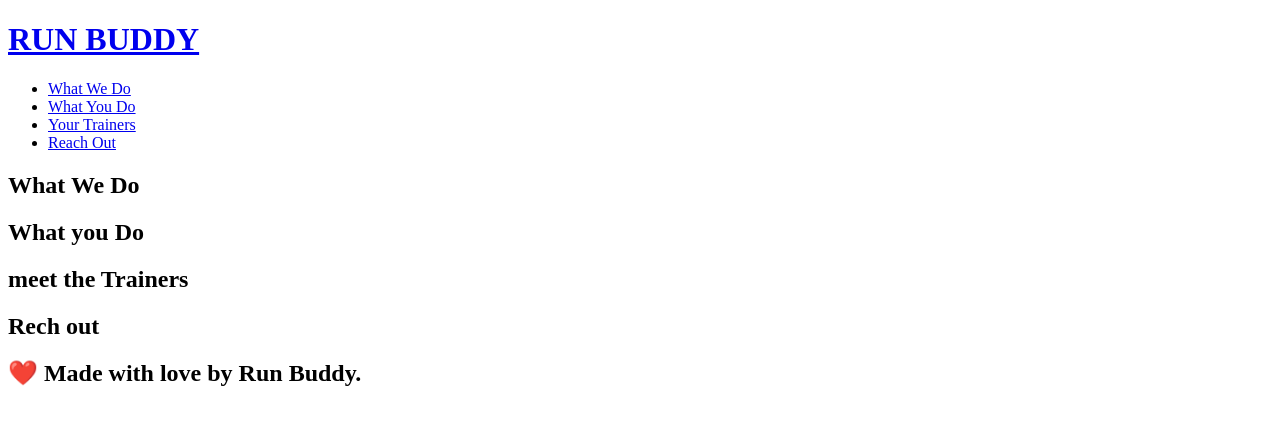
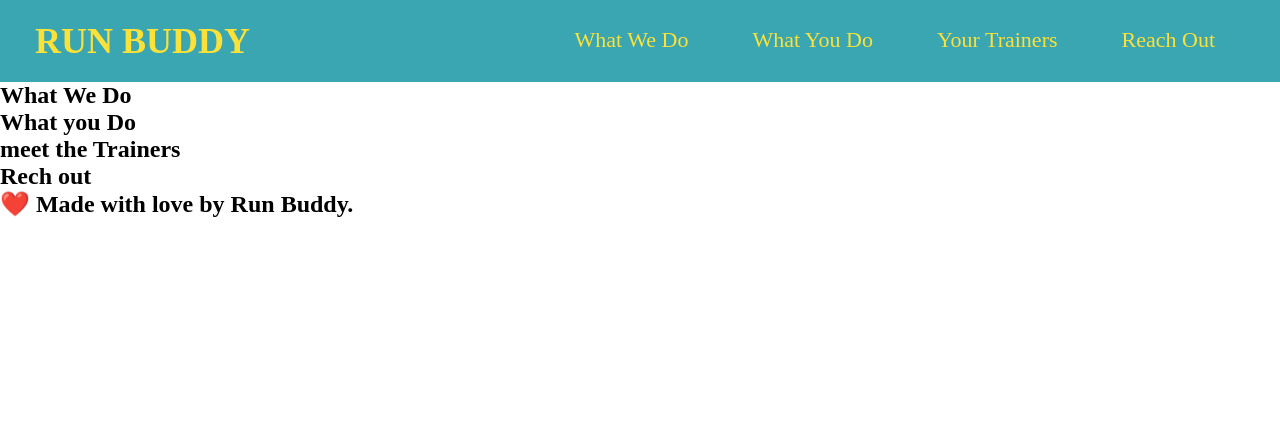
Before and after one commit to ashokunb/run-buddy, a plain HTML site: page index.html in a window 1280 px wide. Drawn offline with Linux system fonts and the light colour scheme.

Commit message:
made changs to css file

```diff
--- a/assets/css/style.css
+++ b/assets/css/style.css
@@ -0,0 +1,32 @@
+* {
+    margin: 0;
+    padding: 0;
+  }
+/* apply styles to <header> */
+header {
+    padding: 20px 35px;
+    background-color: #39a6b2;
+  }
+header h1 {
+    font-weight: bold;
+    font-size: 36px;
+    margin: 0;
+    display: inline;
+  }
+
+header a {
+    text-decoration: none;
+    color: #fce138;
+  }
+header nav {
+    float: right;
+    margin: 7px 0;
+  }
+  header nav ul li {
+    display: inline;
+  }
+  header nav ul li a {
+    margin: 0 30px;
+    font-weight: lighter;
+    font-size: 22px;
+  }
--- a/index.html
+++ b/index.html
@@ -5,6 +5,7 @@
     <meta http-equiv="X-UA-Compatible" content="IE=edge">
     <meta name="viewport" content="width=device-width, initial-scale=1.0">
     <title>Run Buddy</title>
+    <link rel="stylesheet" href="./assets/css/style.css" />
 </head>
 <body>
     <!-- navigation -->
```
